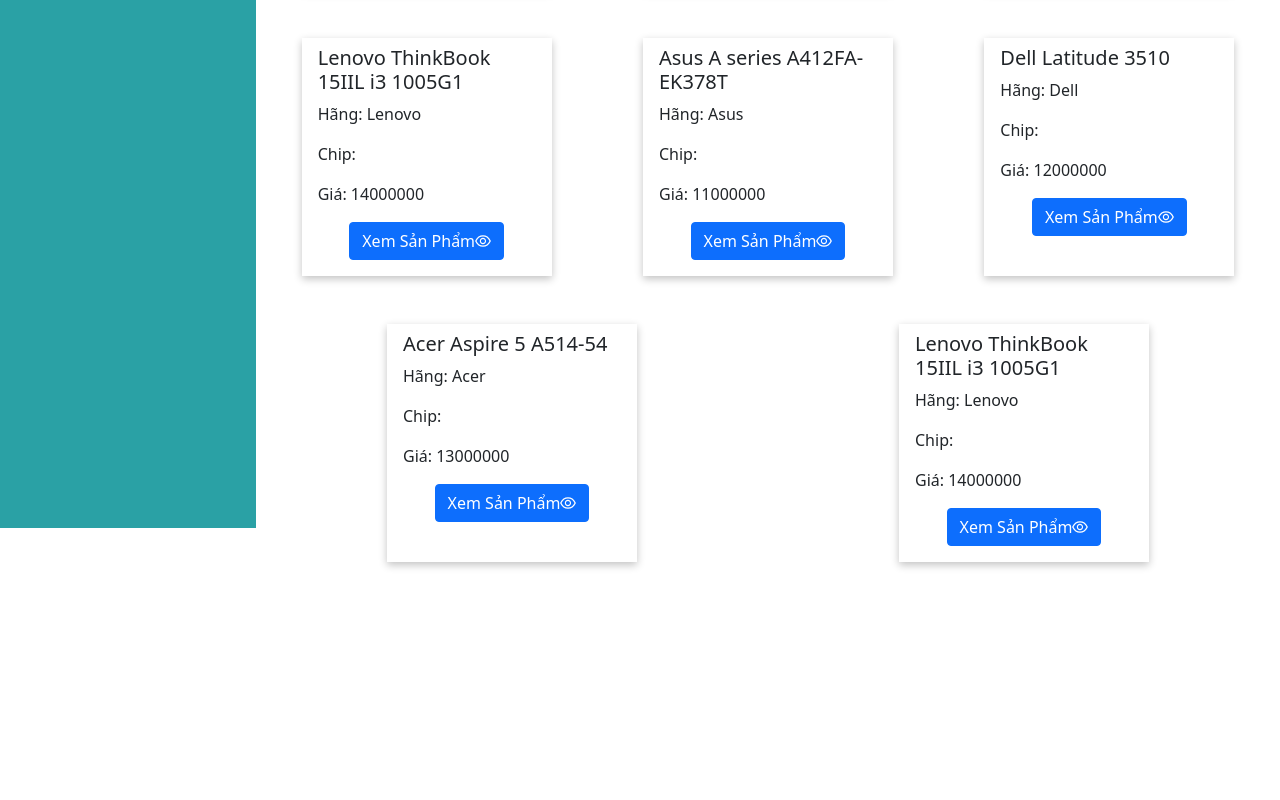
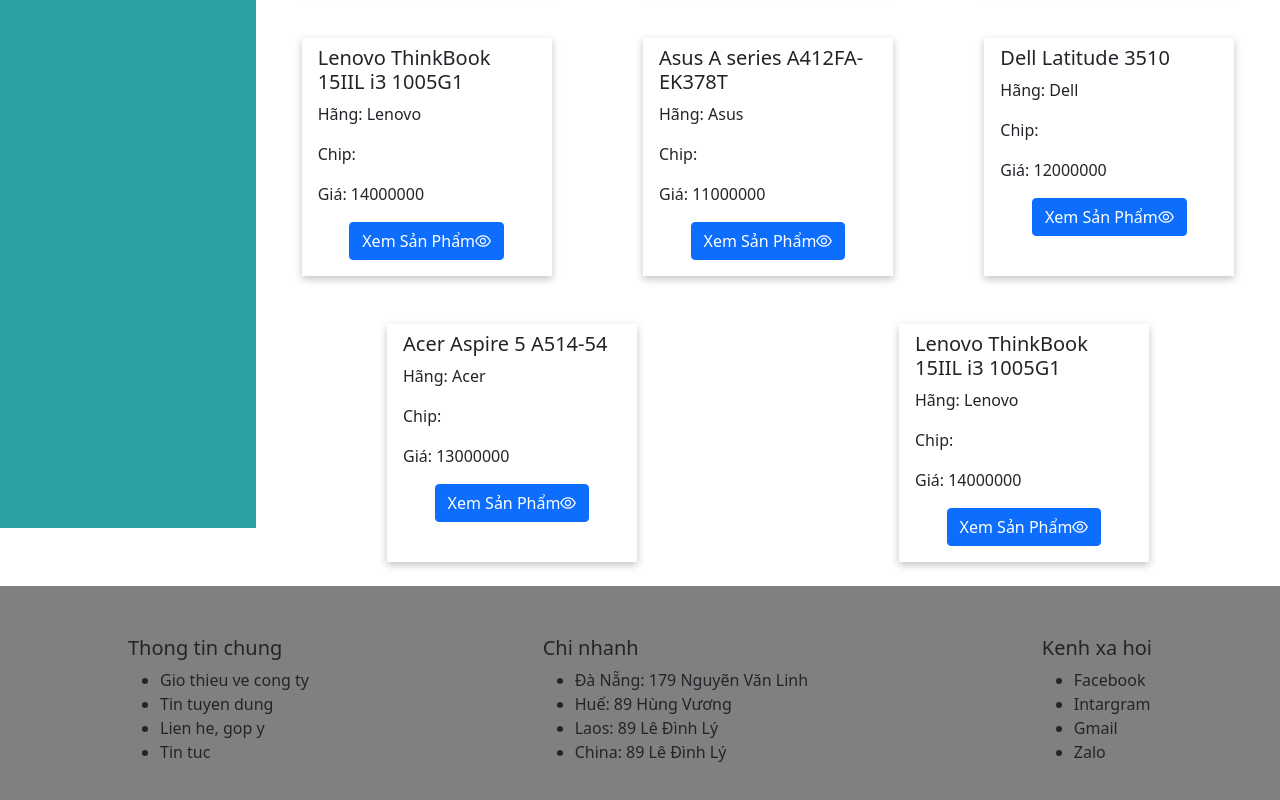
Before and after one commit to mynameisducminh/lapcenter-bs, a React (Create React App) app: page / in a window 1280 px wide. Shown: the part 322-1122 px from the top of the page. Before the commit the page ends 908 px from the top, so only its background shows below. Built offline with nearby package versions, Linux system fonts and the light colour scheme.

Commit message:
Design base product detail page

```diff
--- /dev/null
+++ b/src/components/footer/index.jsx
@@ -0,0 +1,38 @@
+import React from "react";
+import "./styles.scss";
+
+export default function Footer() {
+  return (
+    <div className="footerContainer">
+      <div className="content">
+        <div className="general">
+          <h5>Thong tin chung</h5>
+          <ul>
+            <li>Gio thieu ve cong ty</li>
+            <li>Tin tuyen dung</li>
+            <li>Lien he, gop y</li>
+            <li>Tin tuc</li>
+          </ul>
+        </div>
+        <div className="brand">
+          <h5>Chi nhanh</h5>
+          <ul>
+            <li>Đà Nẵng: 179 Nguyẽn Văn Linh</li>
+            <li>Huế: 89 Hùng Vương</li>
+            <li>Laos: 89 Lê Đình Lý</li>
+            <li>China: 89 Lê Đình Lý</li>
+          </ul>
+        </div>
+        <div className="contact">
+          <h5>Kenh xa hoi</h5>
+          <ul>
+            <li>Facebook</li>
+            <li>Intargram</li>
+            <li>Gmail</li>
+            <li>Zalo</li>
+          </ul>
+        </div>
+      </div>
+    </div>
+  );
+}
--- /dev/null
+++ b/src/components/footer/styles.scss
@@ -0,0 +1,12 @@
+.footerContainer {
+    width: 100%;
+    padding: 50px 0;
+    background-color: gray;
+
+    .content {
+        width: 80%;
+        margin: 0 auto;
+        display: flex;
+        justify-content: space-between;
+    }
+}
--- a/src/index.js
+++ b/src/index.js
@@ -6,6 +6,7 @@
 import ReactDOM from "react-dom/client";
 import Login from "./pages/login";
 import Register from "./pages/register/register";
+import ProductDetail from "./pages/productDetail/productDetail";
 
 const root = ReactDOM.createRoot(document.getElementById("root"));
 root.render(
@@ -16,6 +17,7 @@
         <Route path="/about" element={<About />} />
         <Route path="/login" element={<Login />} />
         <Route path="/register" element={<Register />} />
+        <Route path="/product/:productId" element={<ProductDetail />} />
       </Routes>
     </BrowserRouter>{" "}
   </React.StrictMode>
--- a/src/pages/home/index.jsx
+++ b/src/pages/home/index.jsx
@@ -6,6 +6,7 @@
 import "./styles.scss";
 import { SearchOutlined } from "@ant-design/icons";
 import axios from "axios";
+import Footer from "../../components/footer";
 
 export default function Home() {
   const [list, setlist] = useState(data);
@@ -191,6 +192,7 @@
           ))}
         </div>
       </div>
+      <Footer/>
     </div>
   );
 }
--- /dev/null
+++ b/src/pages/productDetail/productDetail.jsx
@@ -0,0 +1,101 @@
+import React from "react";
+import Narbar from "../../components/nabar";
+import "./productDetail.scss";
+import { Button } from "react-bootstrap";
+import Footer from "../../components/footer";
+
+export default function ProductDetail() {
+  return (
+    <>
+      <Narbar />
+      <div className="productDetailcontainer">
+        <div className="title">
+          <h1>PRODUCT DETAIL PAGE</h1>
+          <span>Tình trạng: còn hàng</span>
+          <span className="mx-4">Bảo hành: 24 tháng</span>
+        </div>
+        <hr />
+        <div className="info row">
+          <div className="productImage col">
+            <img
+              src="https://philong.com.vn/media/product/24366-5.jpg"
+              alt=""
+              className="image"
+            />
+            <div className="text-center">
+              <img
+                src="https://philong.com.vn/media/product/24366-5.jpg"
+                alt=""
+                className="imgSmail"
+              />
+            </div>
+          </div>
+          <div className="price col">
+            <span>Giá bán</span> <span className="amount">2000000 VND</span>
+            <div className="gift">Khuyen mai: Qua tang</div>
+            <div className="gitInfo">Thong tin qua tang</div>
+            <div className="text-center">
+              <Button className="my-4 bg-danger">Mua Ngay</Button>
+              <br />
+              <span>
+                Goi ngay <span className="text-danger h4">12312882</span> de giu
+                hang
+              </span>
+            </div>
+          </div>
+          <div className="contact col">
+            <b>Điện thoại tư vấn - Đặt hàng</b>
+            <ul>
+              <li>Thành Đạt: 12312312</li>
+              <li>Đức Minh: 12312231</li>
+              <li>Trung Tuấn: 22348383</li>
+            </ul>
+            <b>Địa chỉ mua hàng</b>
+            <ul>
+              <li>Đà Nẵng: 179 Nguyẽn Văn Linh</li>
+              <li>Huế: 89 Hùng Vương</li>
+              <li>Laos: 89 Lê Đình Lý</li>
+            </ul>
+          </div>
+        </div>
+        <hr />
+        <table className="table my-5 table-secondary ">
+          <thead>
+            <tr>
+              <th scope="col">PHẦN CỨNG</th>
+              <th scope="col">THÔNG SỐ KỸ THUẬT</th>
+            </tr>
+          </thead>
+          <tbody>
+            <tr>
+              <td>Model</td>
+              <td>@mdo</td>
+            </tr>
+            <tr>
+              <td>CPU</td>
+              <td>@mdo</td>
+            </tr>
+            <tr>
+              <td>RAM</td>
+              <td>@mdo</td>
+            </tr>
+            <tr>
+              <td>Ổ CỨNG</td>
+              <td>@fat</td>
+            </tr>
+            <tr>
+              <td>CARD ĐỒ HỌA</td>
+              <td>@twitter</td>
+            </tr>
+            <tr>
+              <td>MÀN HÌNH</td>
+              <td>@twitter</td>
+            </tr>
+          </tbody>
+        </table>
+        <hr />
+      </div>
+      <Footer />
+    </>
+  );
+}
--- /dev/null
+++ b/src/pages/productDetail/productDetail.scss
@@ -0,0 +1,41 @@
+.productDetailcontainer {
+    width: 80%;
+    margin: 0 auto;
+
+    .title {
+        margin-top: 30px;
+    }
+
+    .info {
+        .productImage{
+        .imgSmail{
+        width: 50px;
+        height: 45px;
+        border: 1px solid gray;
+        }
+        }
+        .price {
+            .amount {
+                color: red;
+                font-size: 24px;
+                font-weight: 600;
+
+            }
+
+            .gift{
+            background-color: rgb(44, 150, 44);
+            color: white;
+            font-size: 18px;
+            font-weight: 600;
+            padding: 15px 5px;
+            }
+
+            .gitInfo{
+                font-size: 18px;
+                font-weight: 600;
+                padding: 15px 5px;
+                border: 1px dotted black;
+            }
+        }
+    }
+}
```
